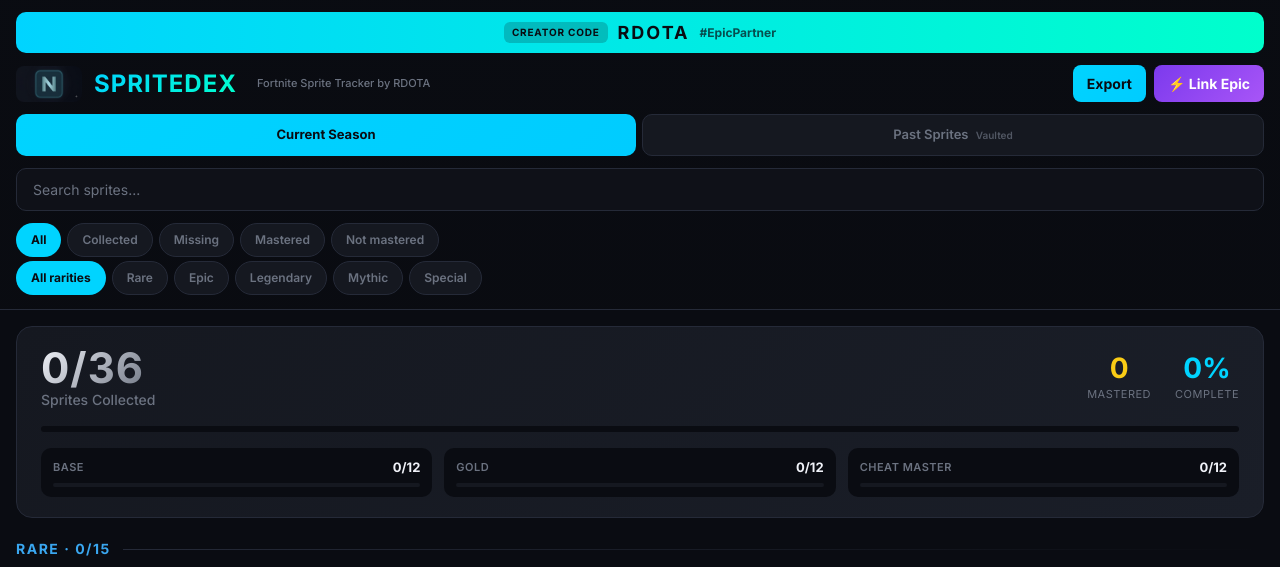
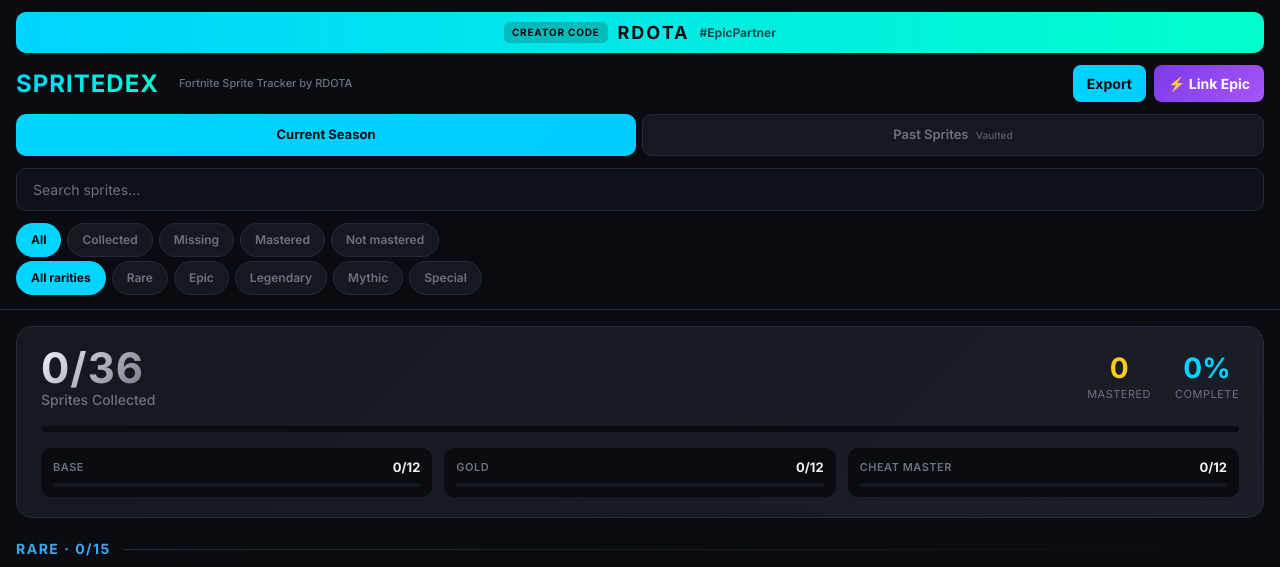
Before and after one commit to IRdotAI/sprite-index, a plain HTML site: page index.html in a window 1280 px wide. Shown: the top 567 px of the page. Drawn offline with Linux system fonts and the light colour scheme; a web font is replaced by a local one.

Commit message:
Add favicon and remove header logo

```diff
--- a/index.html
+++ b/index.html
@@ -12,6 +12,7 @@
 <meta property="og:url" content="https://spritedex.xyz">
 <title>Spritedex - Fortnite Sprite Collection Tracker by RDOTA</title>
 <link rel="manifest" href="manifest.json">
+<link rel="icon" type="image/png" href="favicon.png">
 <link rel="preconnect" href="https://fonts.googleapis.com">
 <link rel="preconnect" href="https://fonts.gstatic.com" crossorigin>
 <link href="https://fonts.googleapis.com/css2?family=Burbank+Big+Condensed:wght@700;800;900&family=Inter:wght@400;500;600;700&display=swap" rel="stylesheet">
@@ -266,7 +267,6 @@
     <span class="note">#EpicPartner</span>
   </button>
   <div class="header-top">
-    <img src="logo.png" alt="Spritedex" class="logo-img" style="height:36px;width:auto;border-radius:8px">
     <span class="logo">Spritedex</span>
     <span class="tagline">Fortnite Sprite Tracker by RDOTA</span>
     <div class="header-actions">
```
Also changed, not shown: favicon.png (added), logo.png (deleted).
